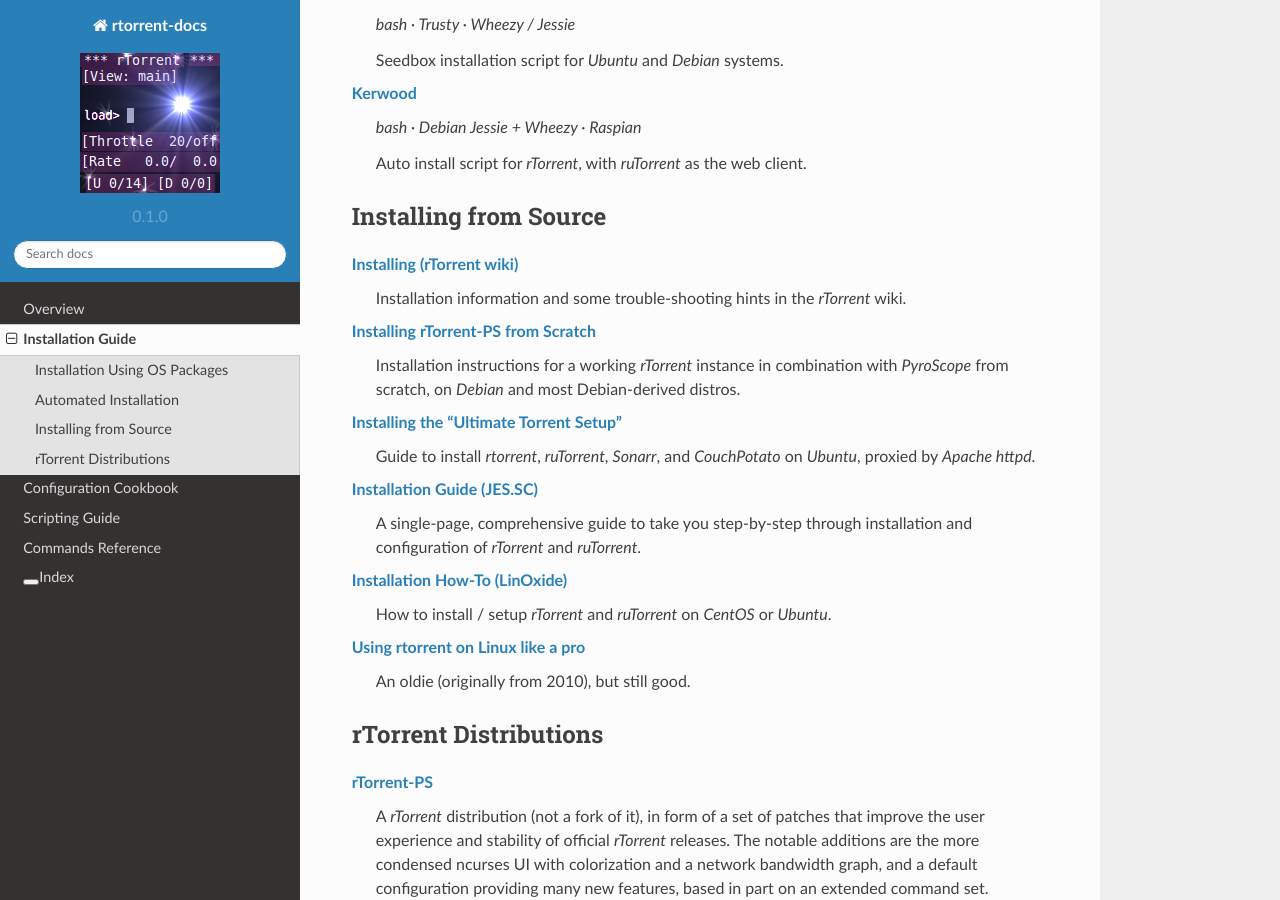
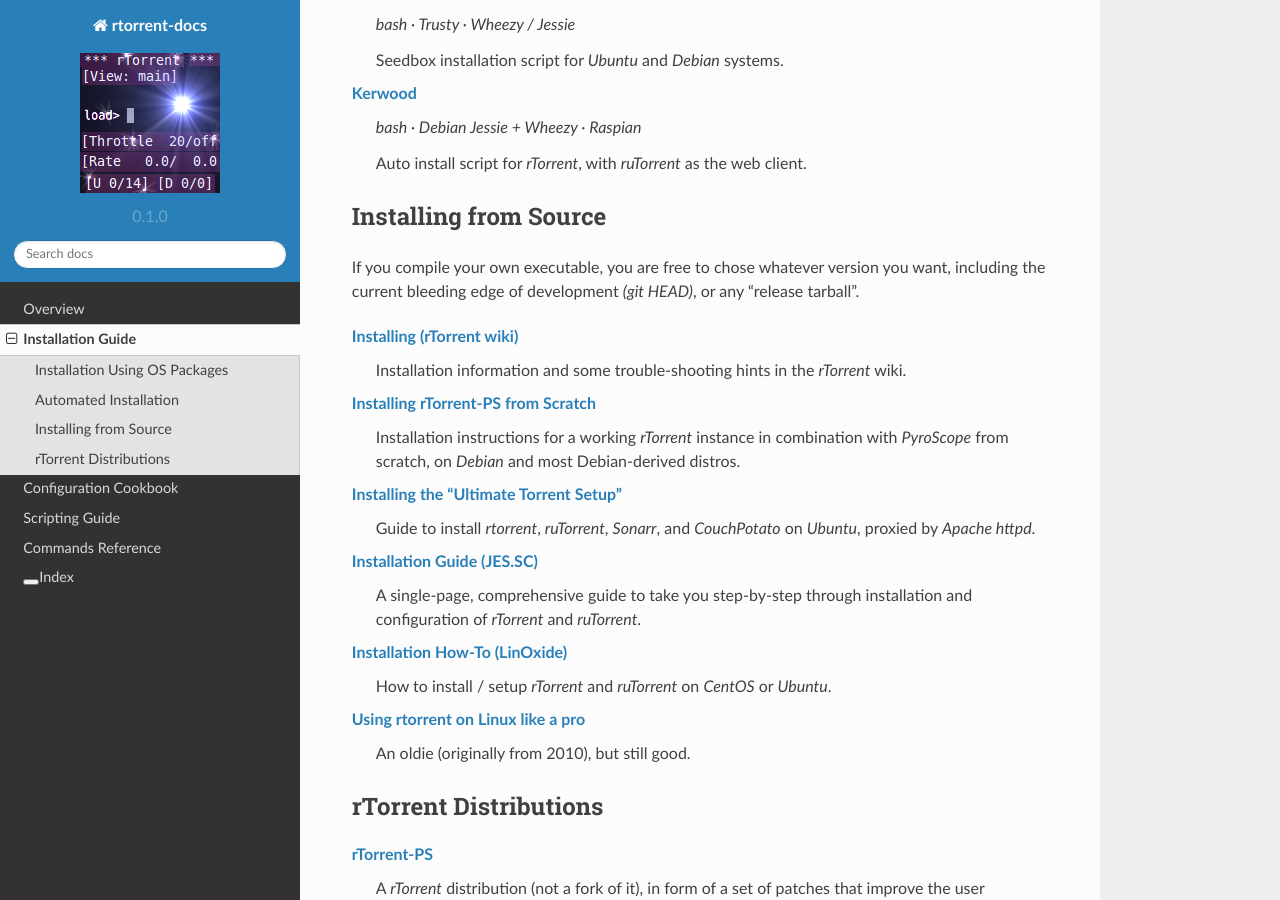
Before and after one commit to rtorrent-community/rtorrent-docs, a Sphinx documentation site: the page built from docs/installation.rst, in a window 1280 px wide and 900 px high, scrolled down 1465 px. Built offline with Sphinx 7.4.7 and the Read the Docs theme 2.0.0, drawn with Linux system fonts in a browser that asks for light colours.

Commit message:
intro to source installation

```diff
--- a/docs/installation.rst
+++ b/docs/installation.rst
@@ -96,6 +96,9 @@
 Installing from Source
 ----------------------
 
+If you compile your own executable, you are free to chose whatever version you want,
+including the current bleeding edge of development *(git HEAD)*, or any “release tarball”.
+
 .. glossary::
 
     `Installing (rTorrent wiki) <https://github.com/rakshasa/rtorrent/wiki/Installing>`_
```
